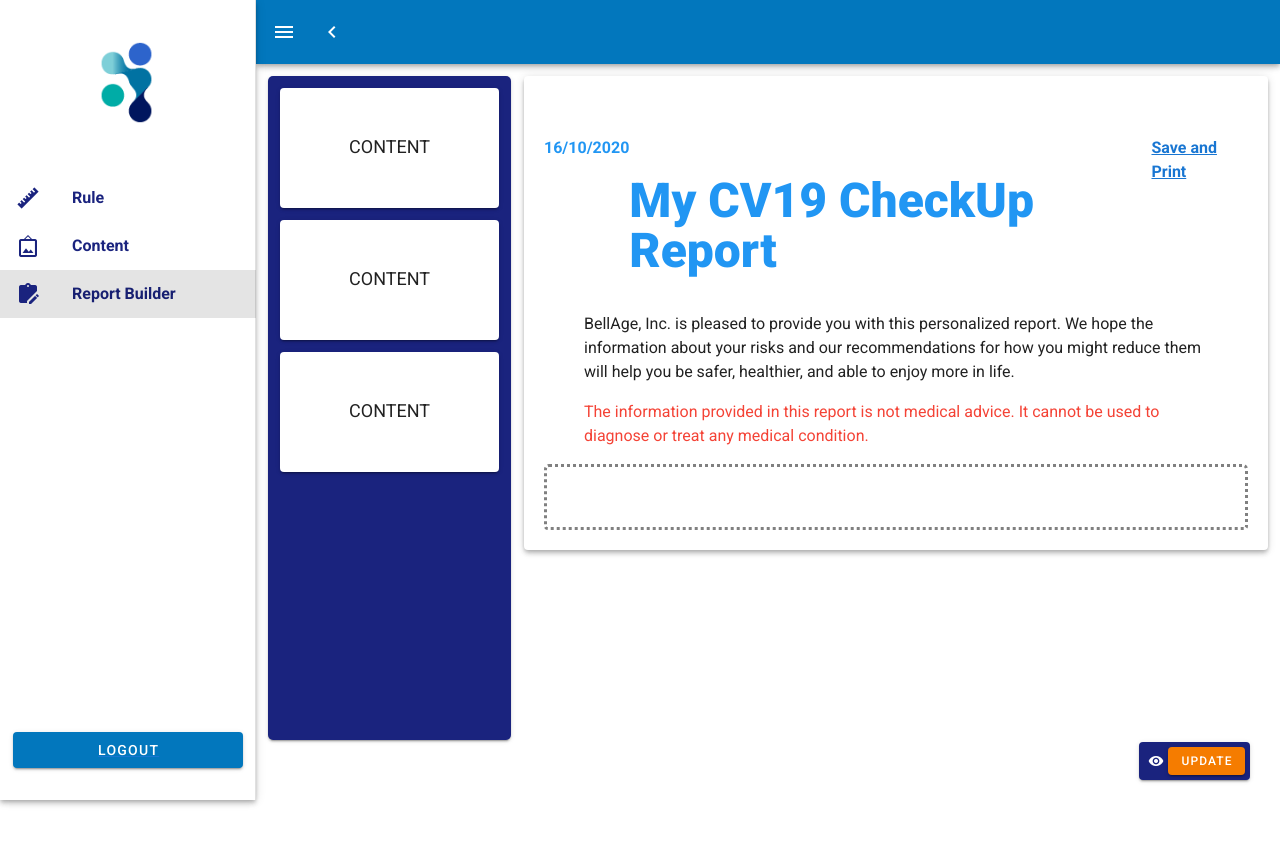
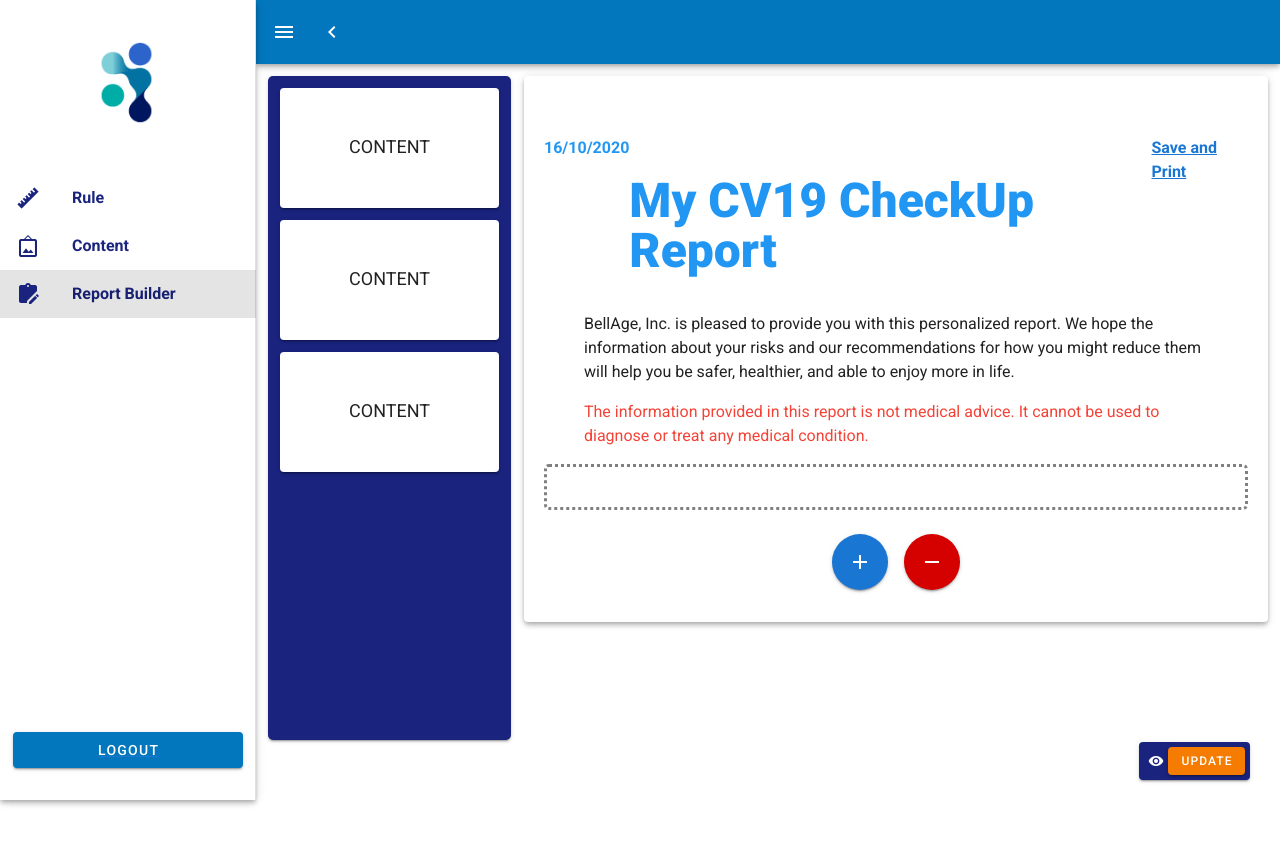
Before and after one commit to vinixcode/cv19-cms-frontend, a Nuxt app: page /report-builder in a window 1280 px wide. Shown: the top 844 px of the page. Built offline with nearby package versions, Linux system fonts and the light colour scheme.

Commit message:
Add and remove boards

```diff
--- a/pages/report-builder.vue
+++ b/pages/report-builder.vue
@@ -55,19 +55,23 @@
               cannot be used to diagnose or treat any medical condition.
             </p>
           </div>
-          <board class="board-2 py-5 pb-10">
-            <!-- <div class="new-item">
-              <v-icon
-                id="card-0"
-                draggable="false"
-                color="grey lighten-1"
-                class="ma-10"
-                size="60"
-              >
-                mdi-plus</v-icon
-              >
-            </div> -->
-          </board>
+          <div v-for="item in content" :key="item.id">
+            <board class="board-2 pb-10 my-3"> </board>
+          </div>
+          <div class="text-center">
+            <v-btn class="mx-2 my-3" fab elevation="2" color="primary">
+              <v-icon dark @click="addBoard"> mdi-plus </v-icon>
+            </v-btn>
+            <v-btn
+              class="mx-2 my-3"
+              fab
+              elevation="2"
+              dark
+              color="red accent-4"
+            >
+              <v-icon dark @click="removeBoard"> mdi-minus </v-icon>
+            </v-btn>
+          </div>
         </v-card>
       </v-col>
     </v-row>
@@ -78,10 +82,23 @@
 import board from '../components/board'
 import card from '../components/card'
 export default {
-  name: 'App',
   components: {
     board,
     card,
+  },
+  data() {
+    return {
+      content: 1,
+      name: 'App',
+    }
+  },
+  methods: {
+    addBoard() {
+      this.content += 1
+    },
+    removeBoard() {
+      this.content -= 1
+    },
   },
 }
 </script>
@@ -120,7 +137,6 @@ export default {
 }
 
 .new-item {
-  background-color: blue;
   width: 100% !important;
 }
 </style>
```
